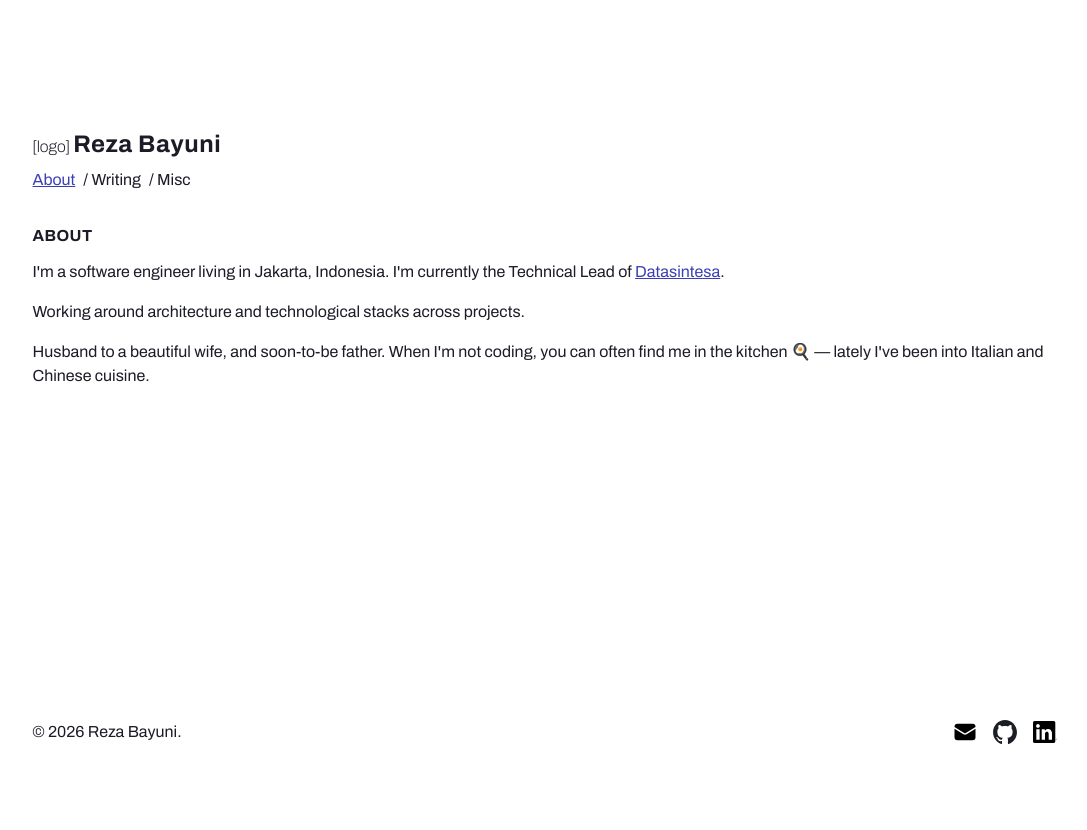
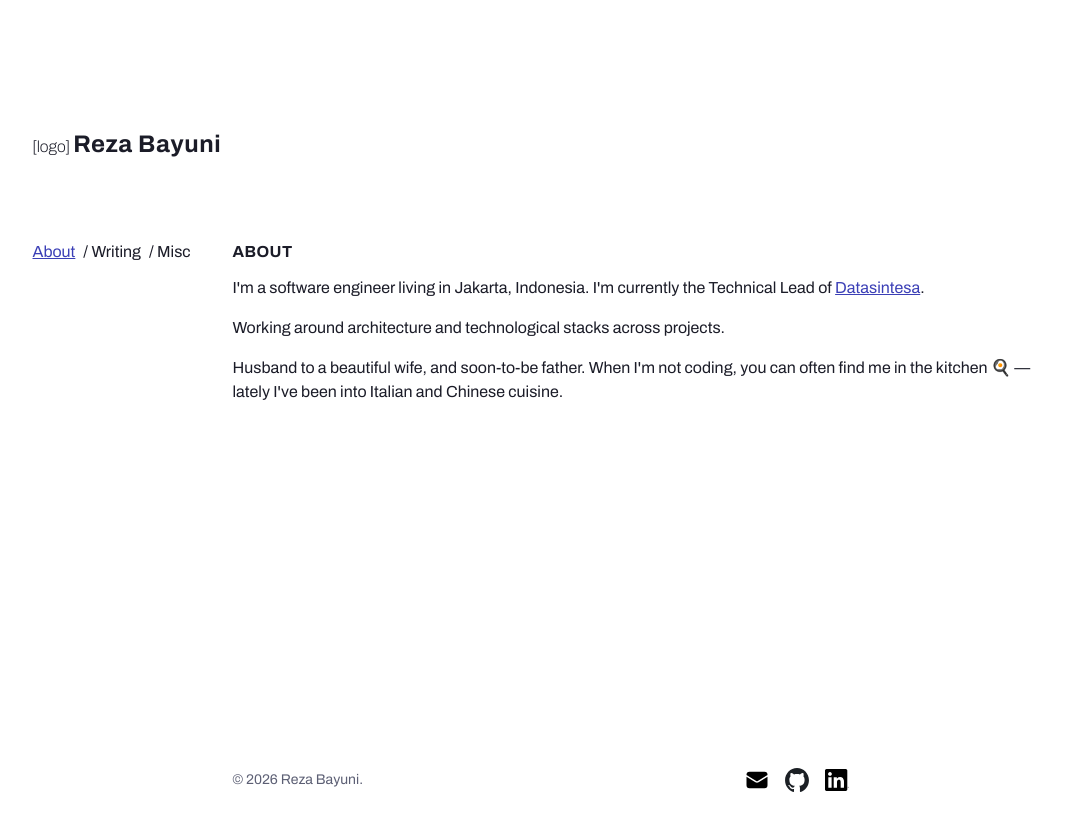
Before and after one commit to rzbyn/rzbyn.github.io, a Next.js app: page / in a window 1280 px wide. Shown: the top 830 px of the page, without its empty margins (88-1175 px from the left). Built offline with nearby package versions, Linux system fonts and the light colour scheme.

Commit message:
feat(layout): lay out the shell as a two-column grid
Body becomes a grid with a 200px nav rail and a content column. The header spans both columns through subgrid, the nav moves out of the header into its own sticky cell, and main and footer sit in the content column.

```diff
--- a/src/app/layout.tsx
+++ b/src/app/layout.tsx
@@ -1,4 +1,4 @@
-import { Footer, Header } from '@features/layout';
+import { Footer, Header, Navbar } from '@features/layout';
 import { archivo, geistMono, literata } from '@shared/consts/fonts.const';
 import {
   OPEN_GRAPH_DEFAULTS,
@@ -69,7 +69,7 @@ export default function RootLayout({
           }}
         />
       </head>
-      <body className="flex flex-col gap-8 font-sans antialiased max-w-5xl mb-40 mx-4 mt-8 md:mt-20 lg:mt-32 lg:mx-auto">
+      <body className="grid grid-cols-1 gap-y-6 font-sans antialiased max-w-5xl mx-4 mt-8 mb-40 md:grid-cols-[200px_minmax(0,1fr)] md:gap-y-0 md:mt-20 lg:mt-32 lg:mx-auto">
         <a
           href="#main-content"
           className="sr-only focus:not-sr-only focus:fixed focus:top-4 focus:left-4 focus:z-50 focus:bg-background focus:text-foreground focus:px-3 focus:py-2 focus:underline"
@@ -77,11 +77,12 @@ export default function RootLayout({
           Skip to main content
         </a>
         <Header />
+        <Navbar />
         {/* tabIndex -1: focus target for the skip link only, not a control */}
         <main
           id="main-content"
           tabIndex={-1}
-          className="flex-1 min-h-[58dvh] focus:outline-none"
+          className="min-h-[58dvh] focus:outline-none md:col-start-2"
         >
           {children}
         </main>
--- a/src/features/layout/components/Footer/index.tsx
+++ b/src/features/layout/components/Footer/index.tsx
@@ -5,7 +5,7 @@ import SocialItemList from '../SocialItem';
 function Footer(): JSX.Element {
   const year = new Date().getFullYear();
   return (
-    <footer className="flex flex-row justify-between">
+    <footer className="mt-16 flex max-w-content items-center justify-between text-sm text-muted md:col-start-2">
       <p>&#169; {year} Reza Bayuni.</p>
       {/* role="list": Safari drops list semantics under list-style:none */}
       <ul role="list" className="flex flex-row gap-4">
--- a/src/features/layout/components/Header/index.tsx
+++ b/src/features/layout/components/Header/index.tsx
@@ -1,10 +1,9 @@
 import Link from 'next/link';
 import type { JSX } from 'react';
-import Navbar from '../Navbar';
 
 function Header(): JSX.Element {
   return (
-    <header className="flex flex-col gap-2">
+    <header className="col-span-full flex items-center gap-3 md:grid md:grid-cols-subgrid md:mb-20">
       <div>
         <span aria-hidden className="font-extralight">
           [logo]
@@ -13,7 +12,6 @@ function Header(): JSX.Element {
           Reza Bayuni
         </Link>
       </div>
-      <Navbar />
     </header>
   );
 }
--- a/src/features/layout/components/Navbar/index.tsx
+++ b/src/features/layout/components/Navbar/index.tsx
@@ -4,8 +4,8 @@ import NavItemList from '../NavItem';
 
 function Navbar(): JSX.Element {
   return (
-    <nav>
-      <ul className="flex flex-row gap-2">
+    <nav className="md:col-start-1 md:row-start-2 md:row-span-2">
+      <ul className="flex flex-row gap-2 lg:sticky lg:top-20">
         {navItems.map(({ text, fullpath, path }, index): JSX.Element => {
           return (
             <NavItemList
--- a/src/features/layout/index.ts
+++ b/src/features/layout/index.ts
@@ -1,2 +1,3 @@
 export { default as Footer } from './components/Footer';
 export { default as Header } from './components/Header';
+export { default as Navbar } from './components/Navbar';
```
